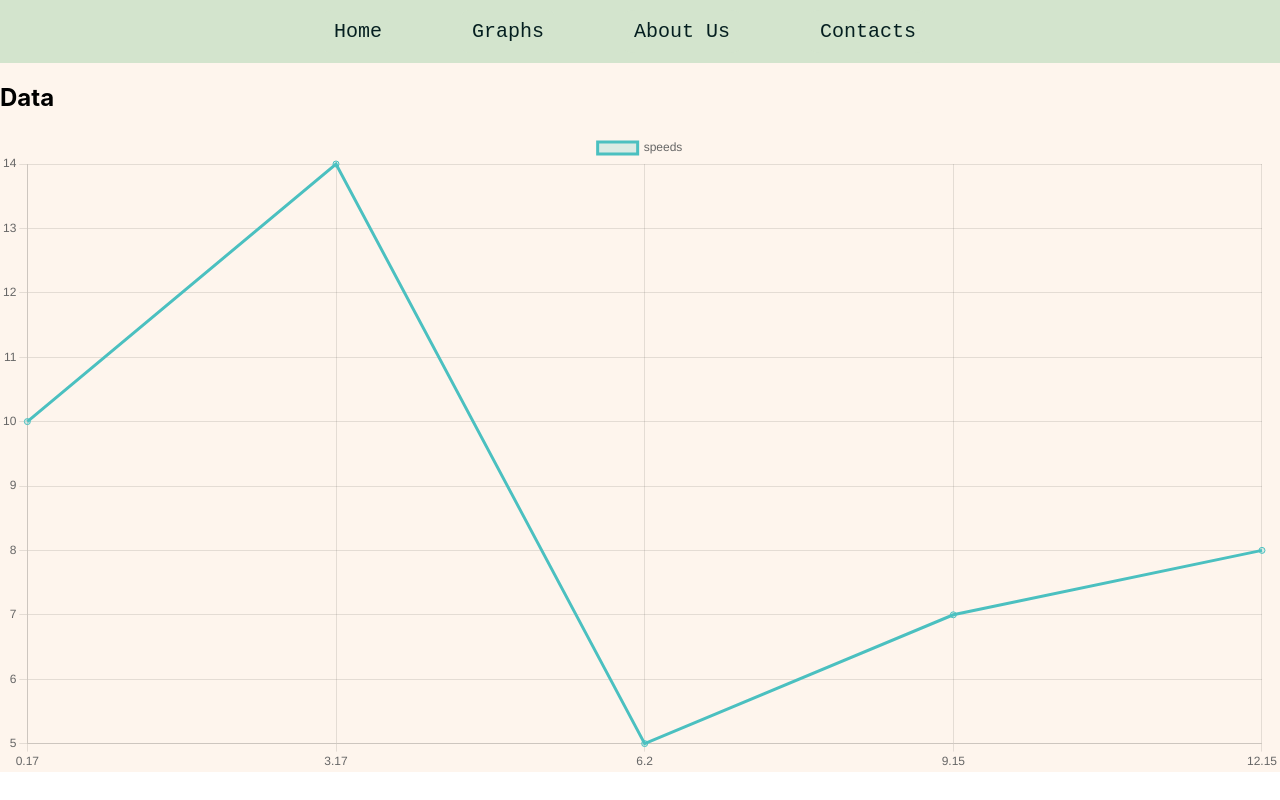
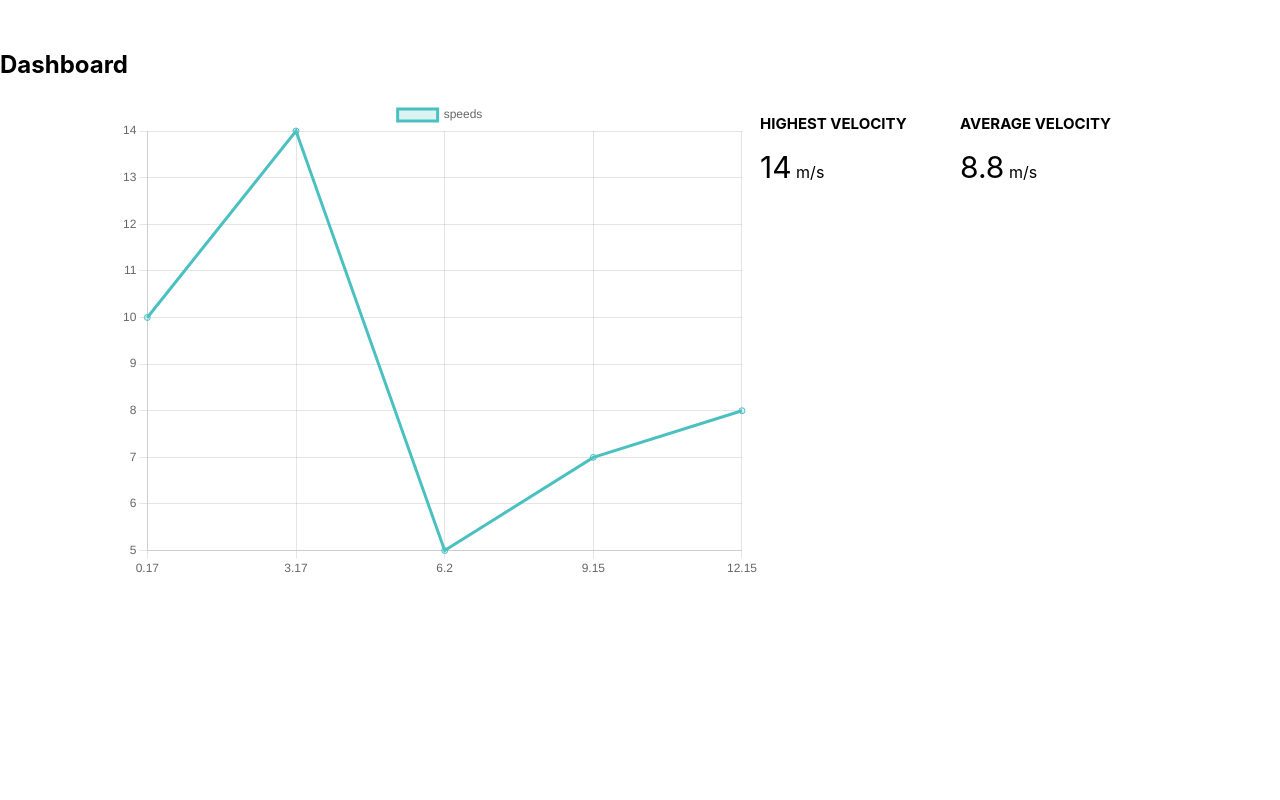
Before and after one commit to scott-22/hackthenorth2022, a React (Create React App) app in the folder client/: page / in a window 1280 px wide. Built offline with nearby package versions, Linux system fonts and the light colour scheme.

Commit message:
Update dashboard

```diff
--- a/client/src/App.css
+++ b/client/src/App.css
@@ -30,3 +30,31 @@
 .header-text:hover {
   background-color: #ADC2A9;
 }
+
+.dashboard {
+  display: flex;
+  flex-direction: column;
+  align-items: center;
+  margin-top: 30px;
+}
+
+.data-container {
+  display: flex;
+  justify-content: center;
+}
+
+.dashboard h2 {
+  align-self: flex-start;
+}
+
+.velocity-display {
+  width: 200px;
+}
+
+.velocity-display h3 {
+  font-size: 15px;
+}
+
+.velocity-display span {
+  font-size: 30px;
+}
--- a/client/src/App.js
+++ b/client/src/App.js
@@ -33,11 +33,19 @@ function App() {
 
   const times = [];
   const speeds = [];
+  let maxSpeed = 0;
+  let averageSpeed = 0;
+  let count = 0;
 
   for (const item of data) {
     times.push(item.time);
     speeds.push(item.speed);
+    maxSpeed = Math.max(maxSpeed, item.speed);
+    averageSpeed = (averageSpeed * count + item.speed) / (count + 1);
+    count++;
   }
+
+
 
   const graphData = {
     labels: times,
@@ -55,20 +63,23 @@ function App() {
   console.log(times, speeds);
 
   return (
-    <div class="html-body">
+    <div className="dashboard">
+      <h2>Dashboard</h2>
+      <div className="data-container">
+        <div style={{height: "60vh", width: "50vw"}} >
+          <Line data={graphData} options={{ maintainAspectRatio: false }}/>
+        </div>
 
-      <div class="header-container" id="home-div">
-        <button class="header-text" onClick="document.getElementById('home-div').scrollIntoView();">Home</button>
-        <button class="header-text" onClick="document.getElementById('about-div').scrollIntoView();">Graphs</button>
-        <button class="header-text" onClick="document.getElementById('portfolio-div').scrollIntoView();">About Us</button>
-        <button class="header-text" onClick="document.getElementById('portfolio-div').scrollIntoView();">Contacts</button>
-      </div>
-      <div>
-        <h2>Data</h2>
-        <Line data={graphData} />
+        <div className="velocity-display">
+          <h3>HIGHEST VELOCITY</h3>
+          <p><span>{maxSpeed}</span> m/s</p>
+        </div>
+        <div className="velocity-display">
+          <h3>AVERAGE VELOCITY</h3>
+          <p><span>{averageSpeed}</span> m/s</p>
+        </div>
       </div>
     </div>
-
   );
 }
 
```
